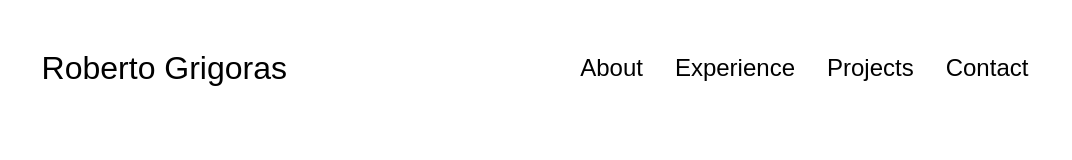
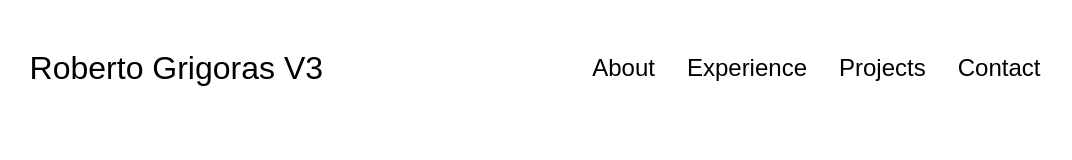
Before and after one commit to robegrg/html-css-js-portofolio, a plain HTML site: page index.html in a window 1280 px wide. Shown: the whole page, without its empty margins (105-1177 px from the left). Drawn offline with Linux system fonts and the light colour scheme; a web font is replaced by a local one.

Commit message:
[GROW-199]: Changed logo title (#1)
* feat: upgraded title to v2

* fix: added v3

```diff
--- a/index.html
+++ b/index.html
@@ -10,7 +10,7 @@
   </head>
   <body>
     <nav id="desktop--nav">
-      <div class="desktop--nav__logo">Roberto Grigoras</div>
+      <div class="desktop--nav__logo">Roberto Grigoras V3</div>
       <div>
         <ul class="desktop--nav__links">
           <li><a href="#about">About</a></li>
@@ -21,7 +21,7 @@
       </div>
     </nav>
     <nav id="mobile--nav">
-      <div class="mobile--nav__logo">Roberto Grigoras</div>
+      <div class="mobile--nav__logo">Roberto Grigoras V3</div>
       <div class="mobile--nav__hamburger">
         <div class="mobile--nav__hamburger__icon" onclick="toggleMenu()">
           <span></span>
```
